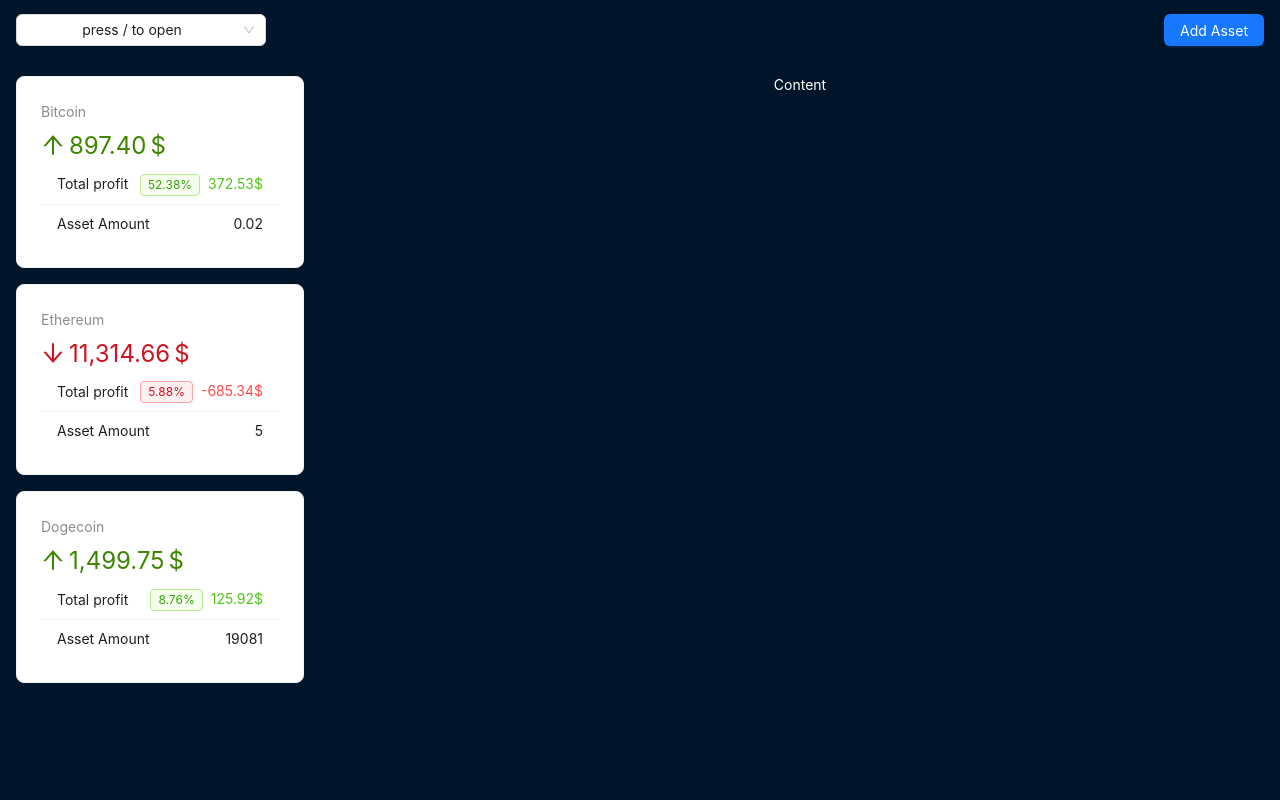
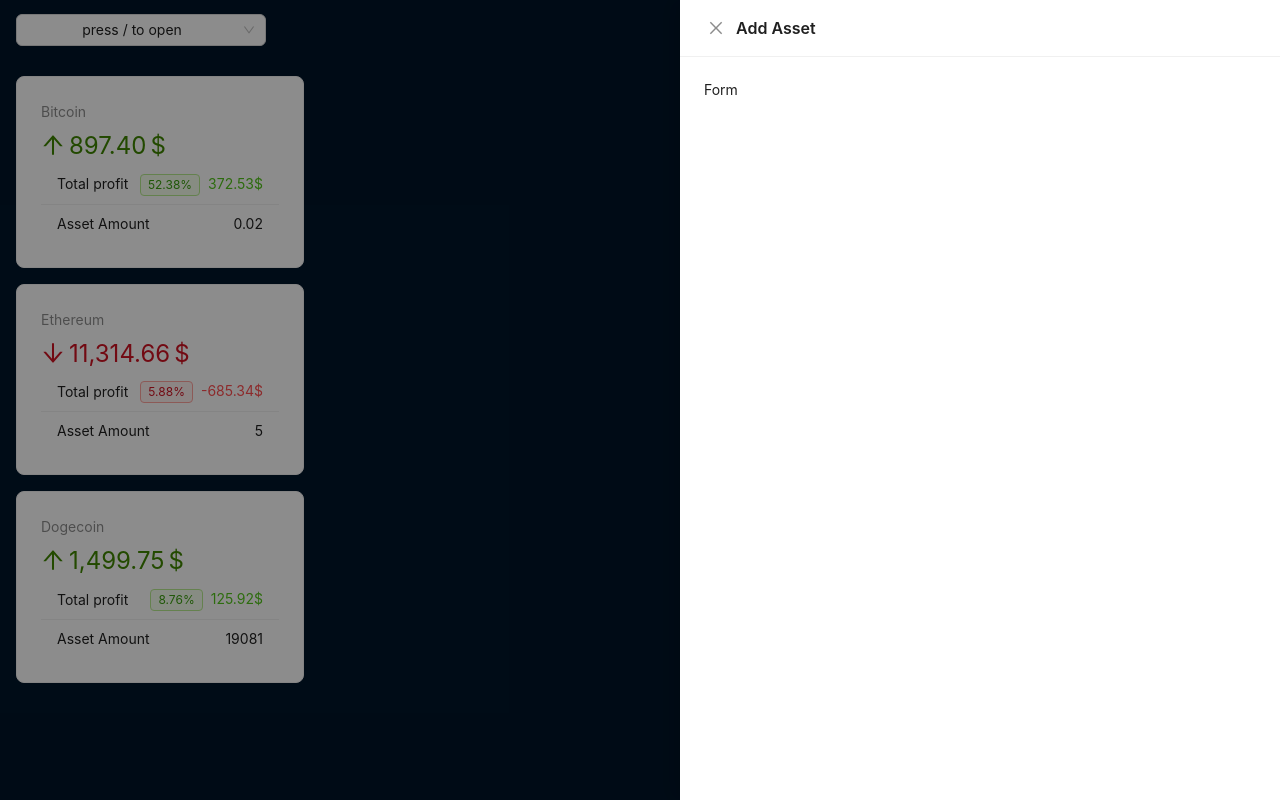
Before and after one commit to Markelas/crypto, a React (Vite) app: page / in a window 1280 px wide. Both pictures are taken after a click on the button "Add Asset". Built offline with nearby package versions, Linux system fonts and the light colour scheme.

Commit message:
Add modal and drawer in header

```diff
--- /dev/null
+++ b/src/components/AddAssetForm.jsx
@@ -0,0 +1,9 @@
+import React from 'react';
+
+const addAssetForm = () => {
+    return (
+        <form>Form</form>
+    );
+};
+
+export default addAssetForm;
--- /dev/null
+++ b/src/components/CryptoInfoModal.jsx
@@ -0,0 +1,11 @@
+import React from 'react';
+
+const CoinInfoModal = ({coin}) => {
+    return (
+        <h2>
+            {coin.name}
+        </h2>
+    );
+};
+
+export default CoinInfoModal;
--- a/src/components/layout/AppHeader.jsx
+++ b/src/components/layout/AppHeader.jsx
@@ -1,6 +1,8 @@
-import {Layout, Select, Space, Button} from "antd";
+import {Layout, Select, Space, Button, Modal, Drawer } from "antd";
 import {useCrypto} from "../../context/crypto-context.jsx";
 import {useEffect, useState} from "react";
+import CryptoInfoModal from "../CryptoInfoModal.jsx";
+import AddAssetForm from "../AddAssetForm.jsx";
 
 const headerStyle = {
     width: '100%',
@@ -16,6 +18,9 @@
 
     // Нужен чтобы реализовать программное открытие по нажатию на клавишу
     const [select, setSelect] = useState(false)
+    const [modal, setModal] = useState(false)
+    const [coin, setCoin] = useState(null)
+    const [drawer, setDrawer] = useState(null)
 
     // Из контекста, с помощью созданного там хука, берем crypto
     const {crypto} = useCrypto()
@@ -36,7 +41,9 @@
 
 
     function handleSelect(value) {
-        console.log(value)
+        //При клике на селект, будем искать монету в базе и затем передавать ее в модальное окно
+        setCoin(crypto.find(c => c.id === value))
+        setModal(true);
     }
 
     return (
@@ -58,7 +65,19 @@
                 </Space>
             )}
         />
-            <Button type="primary">Add Asset</Button>
+            <Button type="primary" onClick={() => setDrawer(true)}>Add Asset</Button>
+
+            <Modal
+                   open={modal}
+                   onCancel={() => setModal(false)}
+                   footer={null}
+            >
+                <CryptoInfoModal coin={coin}/>
+            </Modal>
+
+            <Drawer width={600} title="Add Asset" onClose={() => setDrawer(false)} open={drawer}>
+                <AddAssetForm/>
+            </Drawer>
         </Layout.Header>
     )
 }
```
